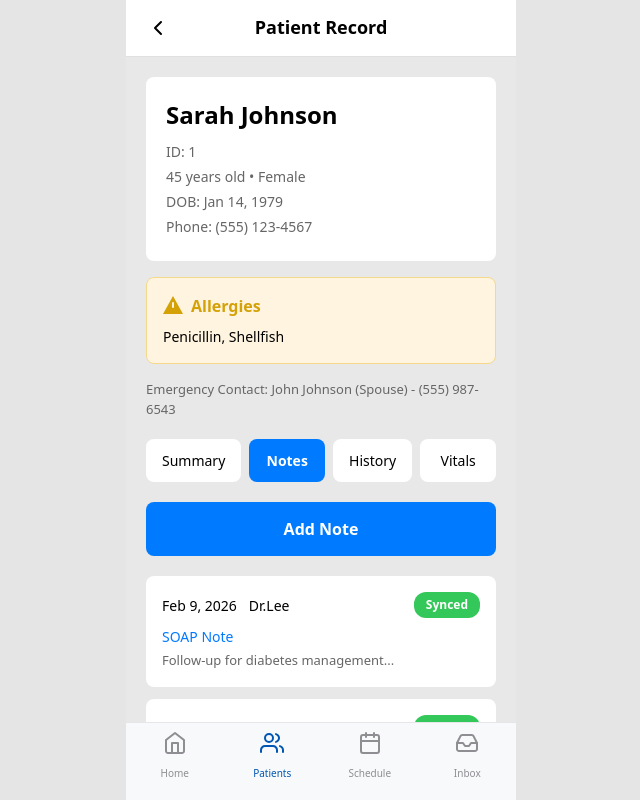
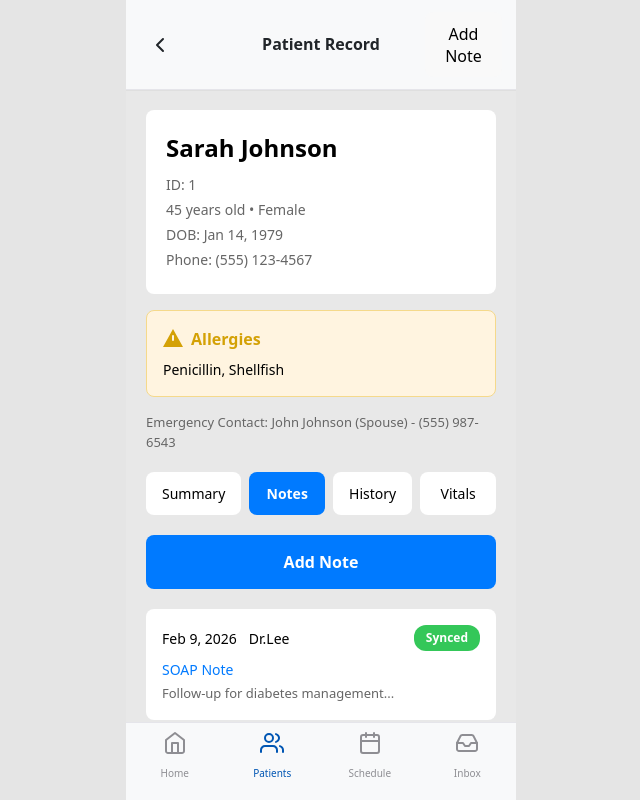
Before and after one commit to kateyang1998/novalab-oscar-mobile-pro, a React (Vite) app: page /patient/1/notes in a window 1280 px wide. Shown: the top 800 px of the page, without its empty margins (319-959 px from the left). Built offline with nearby package versions, Linux system fonts and the light colour scheme.

Commit message:
refactor: replace header implementation with TopHeader component across multiple screens

```diff
--- /dev/null
+++ b/src/components/layout/TopHeader.jsx
@@ -0,0 +1,59 @@
+import React from 'react';
+
+const TopHeader = ({ title, onBack, showBack = true, right = null }) => {
+  return (
+    <div style={styles.header} className="top-bar">
+      <div style={styles.left}>
+        {showBack ? (
+          <button aria-label="Back" onClick={onBack} style={styles.backButton}>
+            <svg width="24" height="24" viewBox="0 0 24 24" fill="none" xmlns="http://www.w3.org/2000/svg">
+              <path d="M15 18l-6-6 6-6" stroke="var(--color-text)" strokeWidth="2" strokeLinecap="round" strokeLinejoin="round" />
+            </svg>
+          </button>
+        ) : (
+          <div style={{ width: 40 }} />
+        )}
+      </div>
+
+      <div style={styles.center}>
+        <h1 style={styles.title}>{title}</h1>
+      </div>
+
+      <div style={styles.right}>{right ? right : <div style={{ width: 40 }} />}</div>
+    </div>
+  );
+};
+
+const styles = {
+  header: {
+    display: 'flex',
+    alignItems: 'center',
+    justifyContent: 'space-between',
+    padding: '12px 14px',
+    background: 'var(--oscar-white)',
+    borderBottom: '1px solid var(--color-neutral-2)',
+    flexShrink: 0,
+  },
+  left: { display: 'flex', alignItems: 'center', width: 56 },
+  center: { flex: 1, display: 'flex', justifyContent: 'center' },
+  right: { display: 'flex', alignItems: 'center', width: 56, justifyContent: 'flex-end' },
+  backButton: {
+    background: 'none',
+    border: 'none',
+    padding: 0,
+    cursor: 'pointer',
+    width: 40,
+    height: 40,
+    display: 'flex',
+    alignItems: 'center',
+    justifyContent: 'center',
+  },
+  title: {
+    fontSize: 16,
+    fontWeight: 700,
+    color: 'var(--color-text)',
+    margin: 0,
+  },
+};
+
+export default TopHeader;
--- a/src/screens/ClinicalNoteScreen.jsx
+++ b/src/screens/ClinicalNoteScreen.jsx
@@ -148,30 +148,11 @@ const ClinicalNoteScreen = () => {
   return (
     <div style={styles.container}>
       {/* Header */}
-      <div style={styles.header}>
-        <button style={styles.backButton} onClick={handleBackClick}>
-          <svg
-            width="24"
-            height="24"
-            viewBox="0 0 24 24"
-            fill="none"
-            xmlns="http://www.w3.org/2000/svg"
-          >
-            <path
-              d="M15 18l-6-6 6-6"
-              stroke="#000000"
-              strokeWidth="2"
-              strokeLinecap="round"
-              strokeLinejoin="round"
-            />
-          </svg>
-        </button>
-        <h1 style={styles.headerTitle}>Clinical Note</h1>
-        <span style={styles.draftBadge}>
-          Draft
-          {/* This draftBadge is temporary and will be updated with the syncing feature. Leave as-is for now. */}
-        </span>
-      </div>
+      <TopHeader
+        title="Clinical Note"
+        onBack={handleBackClick}
+        right={<span style={styles.draftBadge}>Draft</span>}
+      />
 
       <div style={styles.content}>
         {/* Patient Info Card */}
--- a/src/screens/EditAppointmentScreen.jsx
+++ b/src/screens/EditAppointmentScreen.jsx
@@ -15,6 +15,7 @@ import { useState } from "react";
 import { useNavigate, useLocation } from "react-router-dom";
 import AppointmentForm from "../components/schedule/AppointmentForm";
 import CancelConfirmModal from "../components/schedule/CancelConfirmModal";
+import TopHeader from "../components/layout/TopHeader";
 
 // ─── Sample previous notes — replace with API data later ─────────────────────
 const SAMPLE_NOTES = [
--- a/src/screens/InboxScreen.jsx
+++ b/src/screens/InboxScreen.jsx
@@ -1,4 +1,5 @@
 import { useState, useEffect } from "react";
+import TopHeader from "../components/layout/TopHeader";
 
 /**
  * Inbox Screen Component
@@ -103,12 +104,11 @@ const InboxScreen = () => {
   return (
     <div style={styles.container}>
       {/* Header */}
-      <div style={styles.header}>
-        <h1 style={styles.title}>Inbox</h1>
-        <button style={styles.markAllReadButton} onClick={handleMarkAllRead}>
-          Mark all read
-        </button>
-      </div>
+      <TopHeader
+        title="Inbox"
+        showBack={false}
+        right={<button style={styles.markAllReadButton} onClick={handleMarkAllRead}>Mark all read</button>}
+      />
 
       {/* Messages List */}
       <div style={styles.messagesList}>
--- a/src/screens/PatientRecordHistoryScreen.jsx
+++ b/src/screens/PatientRecordHistoryScreen.jsx
@@ -1,5 +1,6 @@
 import { useState, useEffect } from "react";
 import { useParams, useNavigate } from "react-router-dom";
+import TopHeader from "../components/layout/TopHeader";
 
 /**
  * Patient Record History Screen Component
@@ -130,27 +131,7 @@ const PatientRecordHistoryScreen = () => {
   return (
     <div style={styles.container}>
       {/* Header */}
-      <div style={styles.header}>
-        <button style={styles.backButton} onClick={handleBackClick}>
-          <svg
-            width="24"
-            height="24"
-            viewBox="0 0 24 24"
-            fill="none"
-            xmlns="http://www.w3.org/2000/svg"
-          >
-            <path
-              d="M15 18l-6-6 6-6"
-              stroke="#000000"
-              strokeWidth="2"
-              strokeLinecap="round"
-              strokeLinejoin="round"
-            />
-          </svg>
-        </button>
-        <h1 style={styles.headerTitle}>Patient Record</h1>
-        <div style={styles.headerSpacer}></div>
-      </div>
+      <TopHeader title="Patient Record" onBack={handleBackClick} />
 
       <div style={styles.content}>
         {/* Patient Info Card */}
--- a/src/screens/PatientRecordNotesScreen.jsx
+++ b/src/screens/PatientRecordNotesScreen.jsx
@@ -1,5 +1,6 @@
 import { useState, useEffect } from "react";
 import { useParams, useNavigate } from "react-router-dom";
+import TopHeader from "../components/layout/TopHeader";
 
 /**
  * Patient Record Notes Screen Component
@@ -131,27 +132,7 @@ const PatientRecordNotesScreen = () => {
   return (
     <div style={styles.container}>
       {/* Header */}
-      <div style={styles.header}>
-        <button style={styles.backButton} onClick={handleBackClick}>
-          <svg
-            width="24"
-            height="24"
-            viewBox="0 0 24 24"
-            fill="none"
-            xmlns="http://www.w3.org/2000/svg"
-          >
-            <path
-              d="M15 18l-6-6 6-6"
-              stroke="#000000"
-              strokeWidth="2"
-              strokeLinecap="round"
-              strokeLinejoin="round"
-            />
-          </svg>
-        </button>
-        <h1 style={styles.headerTitle}>Patient Record</h1>
-        <div style={styles.headerSpacer}></div>
-      </div>
+      <TopHeader title="Patient Record" onBack={handleBackClick} right={<button style={styles.addNoteBtn} onClick={handleAddNote}>Add Note</button>} />
 
       <div style={styles.content}>
         {/* Patient Info Card */}
--- a/src/screens/PatientRecordSummaryScreen.jsx
+++ b/src/screens/PatientRecordSummaryScreen.jsx
@@ -1,5 +1,6 @@
 import { useState, useEffect } from "react";
 import { useParams, useNavigate } from "react-router-dom";
+import TopHeader from "../components/layout/TopHeader";
 
 /**
  * Patient Record Summary Screen Component
--- a/src/screens/PatientRecordVitalsScreen.jsx
+++ b/src/screens/PatientRecordVitalsScreen.jsx
@@ -1,5 +1,6 @@
 import { useState, useEffect } from "react";
 import { useParams, useNavigate } from "react-router-dom";
+import TopHeader from "../components/layout/TopHeader";
 
 /**
  * Patient Record Vitals Screen Component
@@ -134,27 +135,7 @@ const PatientRecordVitalsScreen = () => {
   return (
     <div style={styles.container}>
       {/* Header */}
-      <div style={styles.header}>
-        <button style={styles.backButton} onClick={handleBackClick}>
-          <svg
-            width="24"
-            height="24"
-            viewBox="0 0 24 24"
-            fill="none"
-            xmlns="http://www.w3.org/2000/svg"
-          >
-            <path
-              d="M15 18l-6-6 6-6"
-              stroke="#000000"
-              strokeWidth="2"
-              strokeLinecap="round"
-              strokeLinejoin="round"
-            />
-          </svg>
-        </button>
-        <h1 style={styles.headerTitle}>Patient Record</h1>
-        <div style={styles.headerSpacer}></div>
-      </div>
+      <TopHeader title="Patient Record" onBack={handleBackClick} />
 
       <div style={styles.content}>
         {/* Patient Info Card */}
--- a/src/screens/PatientsScreen.jsx
+++ b/src/screens/PatientsScreen.jsx
@@ -1,5 +1,6 @@
 import { useState, useEffect } from "react";
 import { useNavigate } from "react-router-dom";
+import TopHeader from "../components/layout/TopHeader";
 
 /**
  * Patients Screen Component
@@ -131,9 +132,7 @@ const PatientsScreen = () => {
   return (
     <div style={styles.container}>
       {/* Header */}
-      <div style={styles.header}>
-        <h1 style={styles.title}>Patient List</h1>
-      </div>
+      <TopHeader title="Patient List" showBack={false} />
 
       <div style={styles.content}>
         {/* Search Bar */}
--- a/src/screens/ProfileScreen.jsx
+++ b/src/screens/ProfileScreen.jsx
@@ -1,4 +1,5 @@
 import { useNavigate } from "react-router-dom";
+import TopHeader from "../components/layout/TopHeader";
 import { useState } from "react";
 import BottomTab from "../components/BottomTab";
 
--- a/src/screens/SettingsScreen.jsx
+++ b/src/screens/SettingsScreen.jsx
@@ -1,4 +1,5 @@
 import { useNavigate } from "react-router-dom";
+import TopHeader from "../components/layout/TopHeader";
 import { useState } from "react";
 import BottomTab from "../components/BottomTab";
 
```
